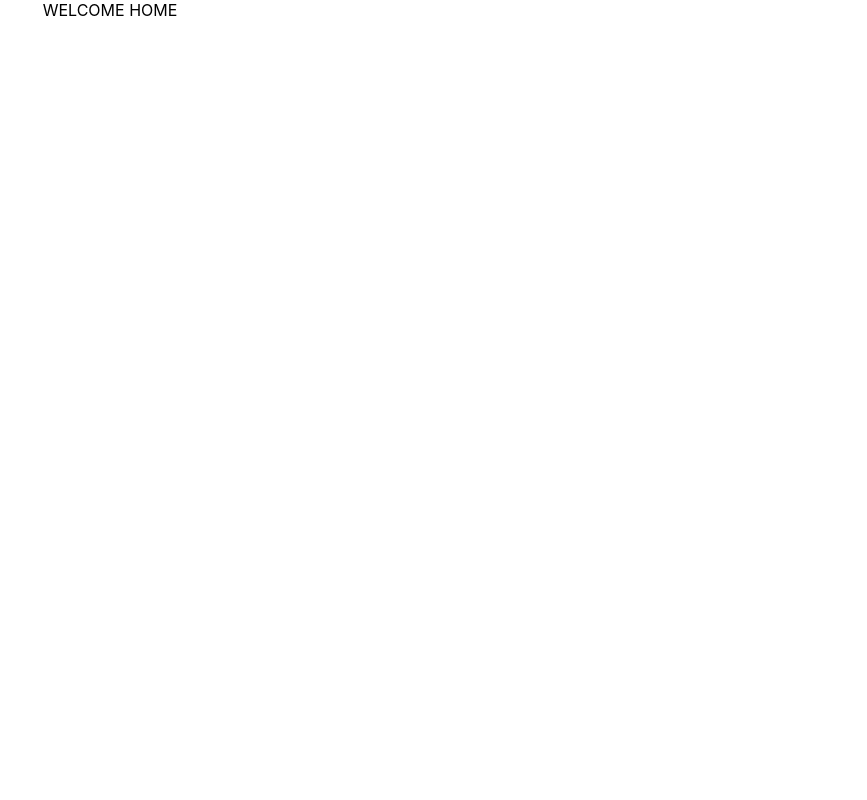
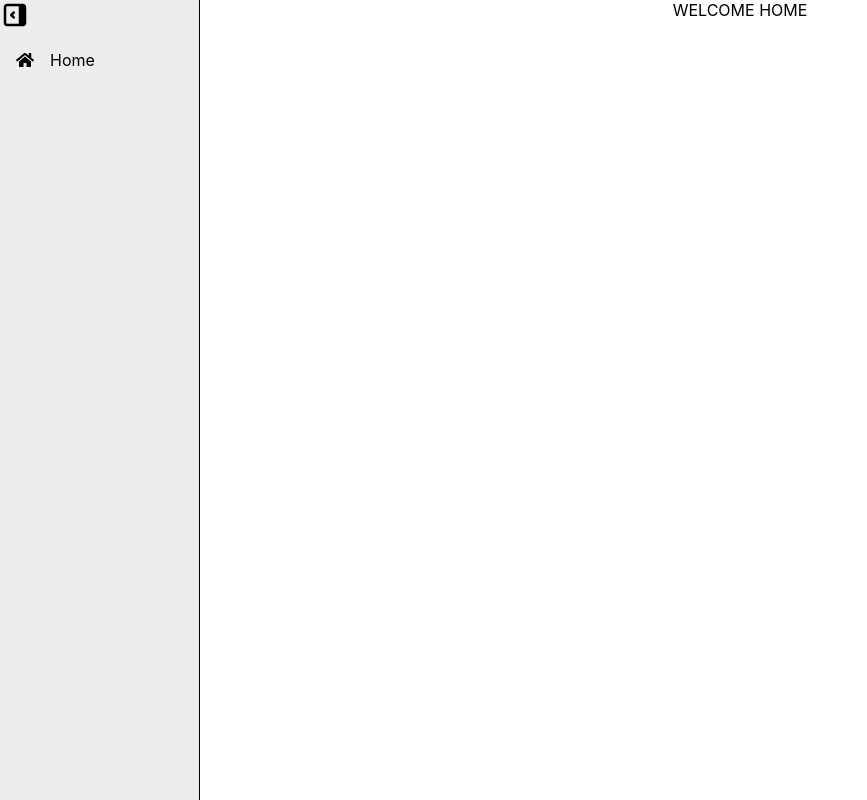
Before and after one commit to PTMAndrey/tech-challenge-2024, a React (Create React App) app: page / in a window 1280 px wide. Shown: the whole page, without its empty margins (0-867 px from the left). Built offline with nearby package versions, Linux system fonts and the light colour scheme.

Commit message:
[TASK-378] Create sidebar navigation component

```diff
--- a/src/App.js
+++ b/src/App.js
@@ -1,23 +1,20 @@
+import React from 'react';
 import {
   BrowserRouter as Router,
   Routes,
   Route,
   Outlet,
 } from "react-router-dom";
-import React from 'react';
 import Home from "./pages/Home/Home";
-import Layout from './pages/Layout/Layout'
+import Layout from './pages/Layout/Layout';
 import ProtectedRoutes from "./routes/ProtectedRoutes";
 import Alert from "./components/Alert/Alert";
 import useStateProvider from "./hooks/useStateProvider";
-import useWindowDimensions from "./hooks/useWindowDimensions"
-import useAuth from "./hooks/useAuth";
 import Onboarding from "./pages/Onboarding/Onboarding";
+import Sidebar from "./components/Sidebar/SidebarNavigation";
 
 function App() {
-  const { width } = useWindowDimensions();
   const { alert } = useStateProvider();
-  const { user } = useAuth();
   return (
     <Router>
       <Routes>
@@ -25,13 +22,14 @@ function App() {
           element={
             <>
               <Layout>
+                <Sidebar />
                 <ProtectedRoutes />
               </Layout>
             </>
           }
         >
           {/* protected routes */}
-          <Route path="/" element={<Home/>} />
+          <Route path="/" element={<Home />} />
         </Route>
 
         <Route
--- /dev/null
+++ b/src/components/Sidebar/SidebarNavigation.jsx
@@ -0,0 +1,25 @@
+import React, { useState } from 'react';
+import { FaHome } from "react-icons/fa";
+import style from './SidebarNavigation.module.scss';
+import { TbLayoutSidebarRightExpandFilled } from "react-icons/tb";
+import { TbLayoutSidebarLeftExpandFilled } from "react-icons/tb";
+
+
+const SidebarNavigation = ({ toggleSidebar, isSidebarOpen }) => {
+  return (
+    <div className={`${style.sidebar} ${isSidebarOpen ? style.open : style.closed}`}>
+
+      <button onClick={toggleSidebar}>
+        {isSidebarOpen ? <TbLayoutSidebarRightExpandFilled /> : <TbLayoutSidebarLeftExpandFilled />}
+      </button>
+
+      <div className={style.menuItems}>
+        <a href="/" className={style.menuItem}>
+          <FaHome className={style.img} />
+          {isSidebarOpen && <span>Home</span>}
+        </a>
+      </div>
+    </div>
+  );
+}
+export default SidebarNavigation;
--- /dev/null
+++ b/src/components/Sidebar/SidebarNavigation.module.scss
@@ -0,0 +1,40 @@
+@import '../../styles/variables.scss';
+@import '../../styles/mixins.scss';
+@import "../../styles/index.scss";
+
+.sidebar {
+  width: 200px;
+  height: 100vh;
+  position: fixed;
+  background-color: rgb(238, 237, 237);
+  border-right: 1px solid;
+  left: 0;
+  top: 0;
+  transition: width 0.3s ease;
+}
+
+.sidebar button{
+  font-size: 30px;
+  display: flex;
+  margin-bottom: 20px;
+}
+.sidebar.closed {
+  width: 50px;
+}
+
+.menuItems {
+  cursor: pointer;
+}
+
+.menuItem {
+  display: flex;
+  align-items: center;
+}
+
+.menuItem .img {
+  width:50px;
+}
+
+.menuItem span {
+  display: block;
+}
--- a/src/pages/Layout/Layout.jsx
+++ b/src/pages/Layout/Layout.jsx
@@ -1,8 +1,28 @@
-import React from "react";
-import styles from "./Layout.module.scss";
+import React, { useEffect, useState } from 'react';
+import style from './Layout.module.scss'
+import useWindowDimensions from '../../hooks/useWindowDimensions';
 
 const Layout = ({ children }) => {
-  return <main className={styles.layout}><div className={styles.container}>{children}</div></main>;
+  const { width } = useWindowDimensions();
+  const [isSidebarOpen, setSidebarOpen] = useState(true);
+
+  const toggleSidebar = () => {
+    setSidebarOpen(!isSidebarOpen);
+  };
+useEffect(() => {
+  setSidebarOpen(width <= 550 ? false : true);
+}, [width])
+
+  return (
+    <div className={`${style.layout} ${isSidebarOpen ? style.sidebarOpen : style.sidebarClosed}`}>
+      {React.Children.map(children, child => {
+        if (React.isValidElement(child)) {
+          return React.cloneElement(child, { toggleSidebar, isSidebarOpen });
+        }
+        return child;
+      })}
+    </div>
+  );
 };
 
 export default Layout;
--- a/src/pages/Layout/Layout.module.scss
+++ b/src/pages/Layout/Layout.module.scss
@@ -1,11 +1,25 @@
 @import '../../styles/variables.scss';
 @import "../../styles/mixins.scss";
+@import "../../styles/index.scss";
 
 .layout {
-  display: flex;
+  transition: margin-left 0.3s ease;
+
+  &.sidebarOpen {
+    margin-left: 200px;
+  }
+
+  &.sidebarClosed {
+    margin-left: 50px;
+  }
 }
-.container{
-  display: flex;
-  flex-direction: column;
-  color:black;
+
+.sidebar {
+  &.open {
+    margin-left: 200px;
+  }
+
+  &.closed {
+    margin-left: 50px;
+    }
 }
```
